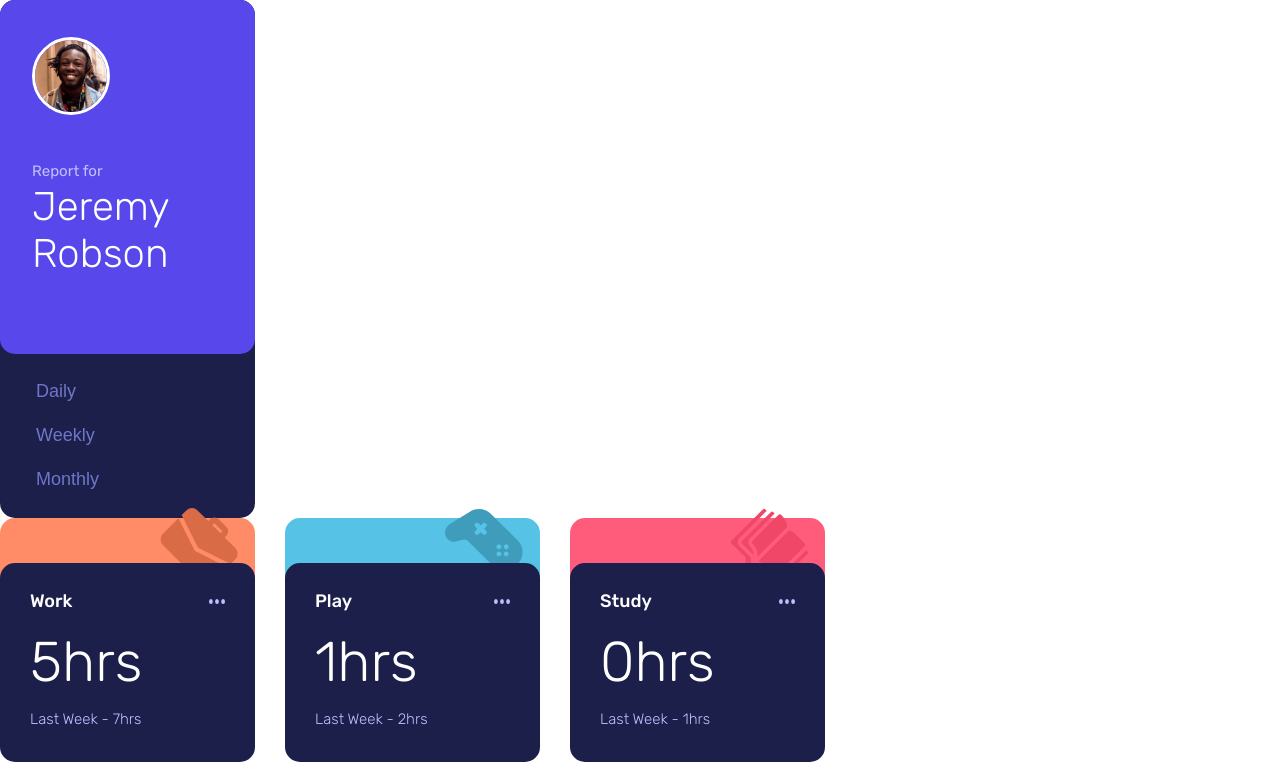
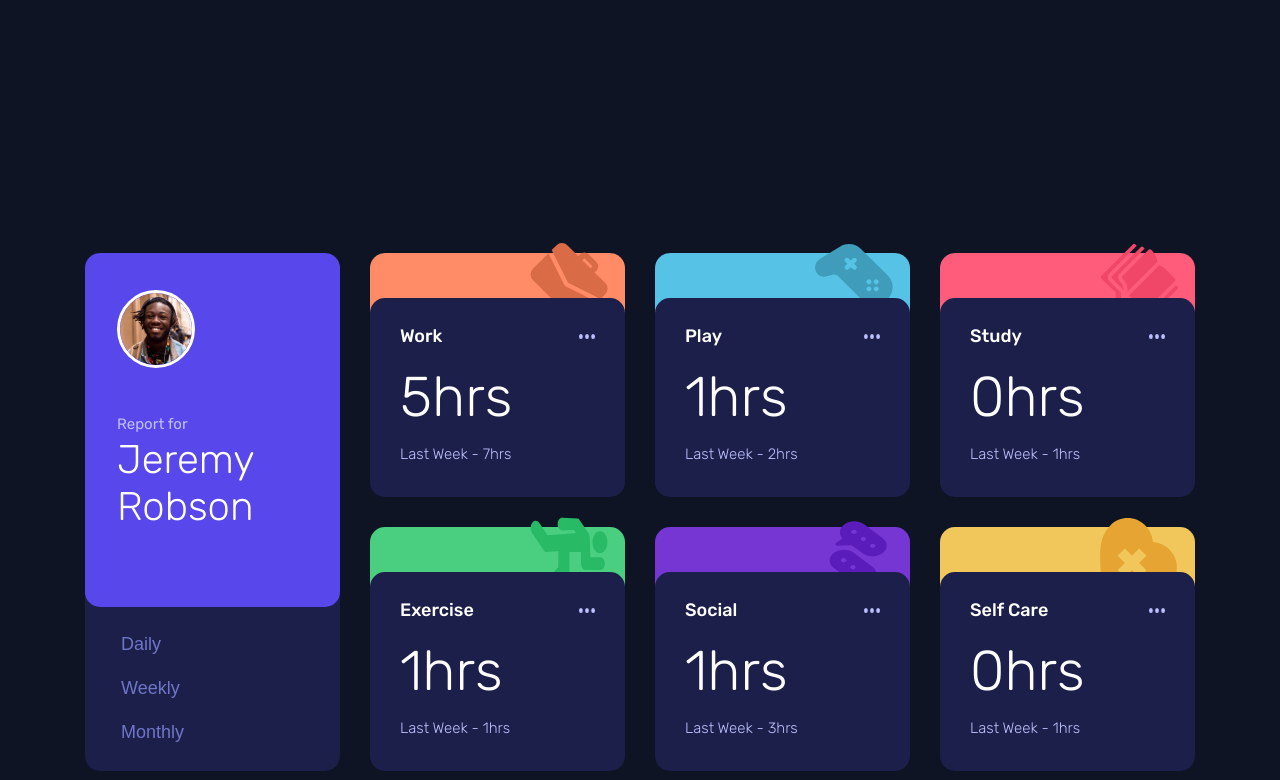
Before and after one commit to raych2/time-tracking-dashboard, a Next.js app: page / in a window 1280 px wide. Shown: the top 780 px of the page. Built offline with nearby package versions, Linux system fonts and the light colour scheme.

Commit message:
Update global style to arrange components and add background color

```diff
--- a/pages/index.tsx
+++ b/pages/index.tsx
@@ -22,7 +22,7 @@ export default function Index() {
   if (!data) return <div>Loading...</div>;
 
   return (
-    <div>
+    <div className="reportContainer">
       <UserContainer setTimeframe={setTimeframe} />
       <ActivityContainer selectedTime={timeframe} data={data} />
     </div>
--- a/styles/global.css
+++ b/styles/global.css
@@ -1,15 +1,4 @@
 @import url("https://fonts.googleapis.com/css2?family=Rubik:wght@300;400;500&display=swap");
-
-html,
-body {
-  padding: 0;
-  margin: 0;
-  font-family: "Rubik", sans-serif;
-}
-
-* {
-  box-sizing: border-box;
-}
 
 :root {
   /* Primary Colors */
@@ -32,3 +21,23 @@ body {
   --fw-reg: 400;
   --fw-med: 500;
 }
+
+html,
+body {
+  padding: 0;
+  margin: 0;
+  font-family: "Rubik", sans-serif;
+  background-color: var(--darkest-blue);
+}
+
+* {
+  box-sizing: border-box;
+}
+
+.reportContainer {
+  width: 1110px;
+  display: flex;
+  flex-flow: row wrap;
+  justify-content: space-between;
+  margin: 253px auto;
+}
```
